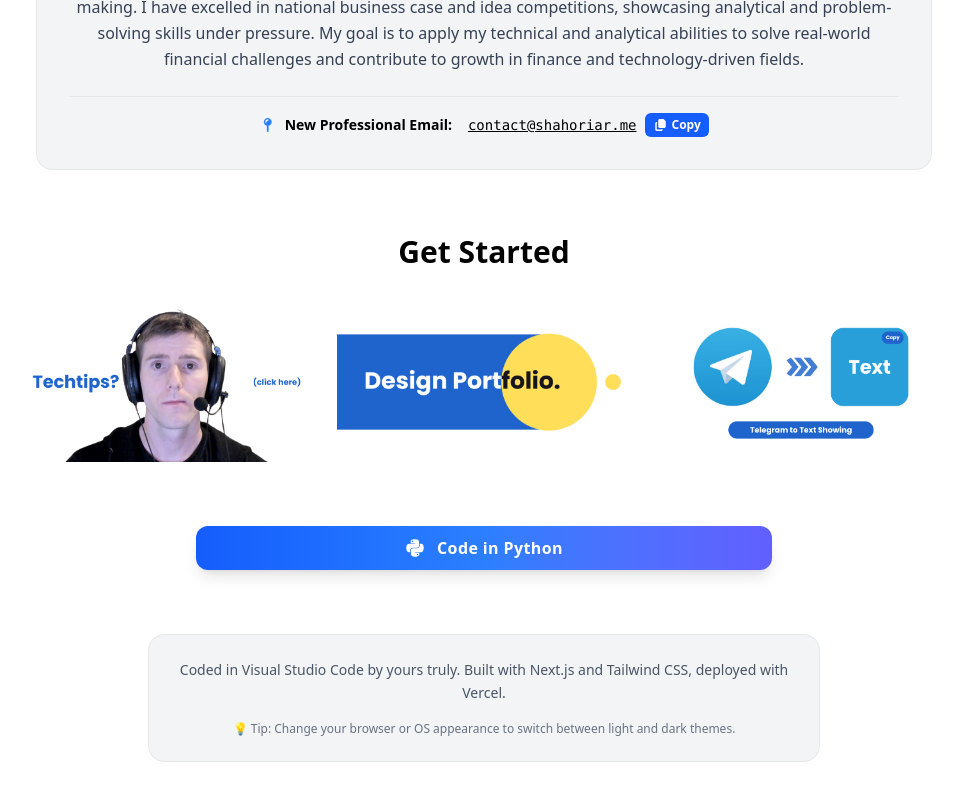
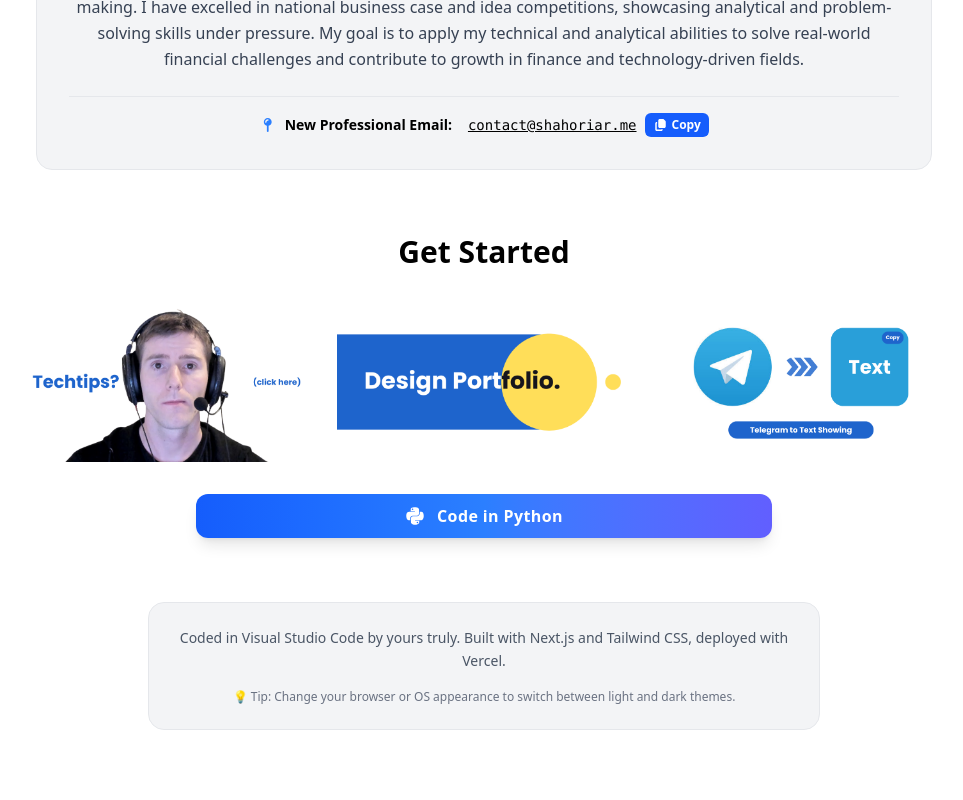
Before and after one commit to zaifears/zaifears-portfolio, a Next.js app: page / in a window 1280 px wide. Shown: the part 653-1453 px from the top of the page, without its empty margins (284-1247 px from the left). Built offline with nearby package versions, Linux system fonts and the light colour scheme; no server answers.

Commit message:
Updated Layout Issues

```diff
--- a/app/layout.tsx
+++ b/app/layout.tsx
@@ -10,7 +10,6 @@ import { Navbar } from './components/nav'
 import { Analytics } from '@vercel/analytics/react'
 import { SpeedInsights } from '@vercel/speed-insights/next'
 import Script from 'next/script'
-// The ThemeProvider import has been removed
 
 export const metadata: Metadata = {
   title: {
@@ -23,6 +22,12 @@ export const metadata: Metadata = {
   },
   verification: {
     google: 'pT4MHjovbY0MXYCrgAPN3LQHyTuLLq_iTtmWyx3GSgc',
+  },
+  viewport: {
+    width: 'device-width',
+    initialScale: 1,
+    maximumScale: 1,
+    userScalable: false,
   },
 }
 
@@ -40,7 +45,6 @@ export default function RootLayout({
         GeistSans.variable,
         GeistMono.variable
       )}
-      // suppressHydrationWarning is no longer needed
     >
       <head>
         <Script
@@ -56,9 +60,8 @@ export default function RootLayout({
           `}
         </Script>
       </head>
-      {/* The body classes remain, as they are used by Tailwind's media strategy */}
+      {/* --- overflow-x-hidden has been removed --- */}
       <body className="antialiased bg-white dark:bg-black text-black dark:text-white transition-colors duration-300">
-          {/* The ThemeProvider wrapper has been removed */}
           <div className="flex min-h-screen">
             <Navbar />
             <main className="flex-1 p-4 md:p-8 pb-20 md:pb-8">
--- a/app/page.tsx
+++ b/app/page.tsx
@@ -270,7 +270,7 @@ export default function Page() {
             </div>
           </div>
 
-          <div className="text-center mt-16">
+          <div className="mt-8 text-center">
             <div className="max-w-xl mx-auto">
                 <Link href="/ide" className="group inline-block w-full">
                 <button
```
